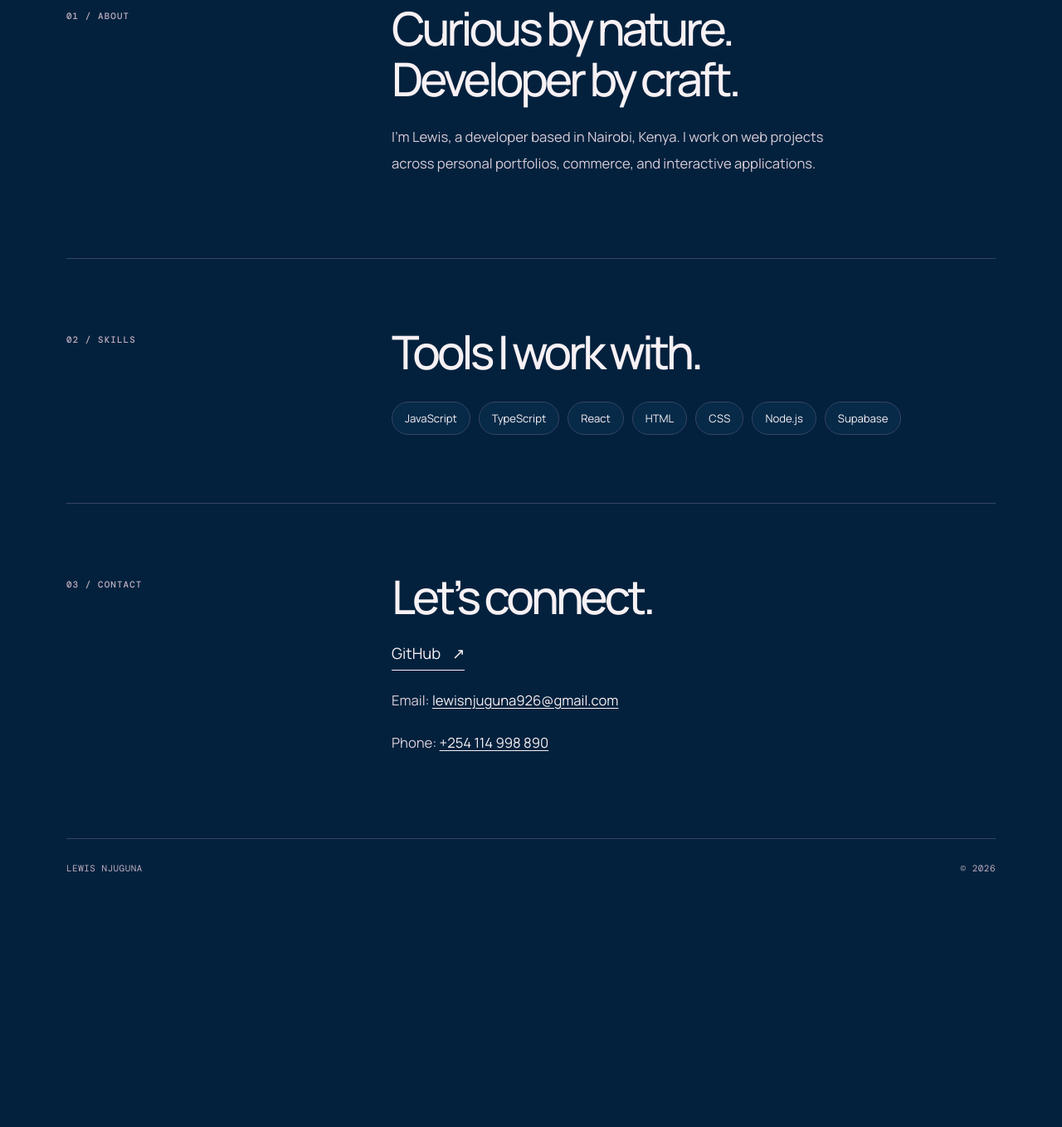
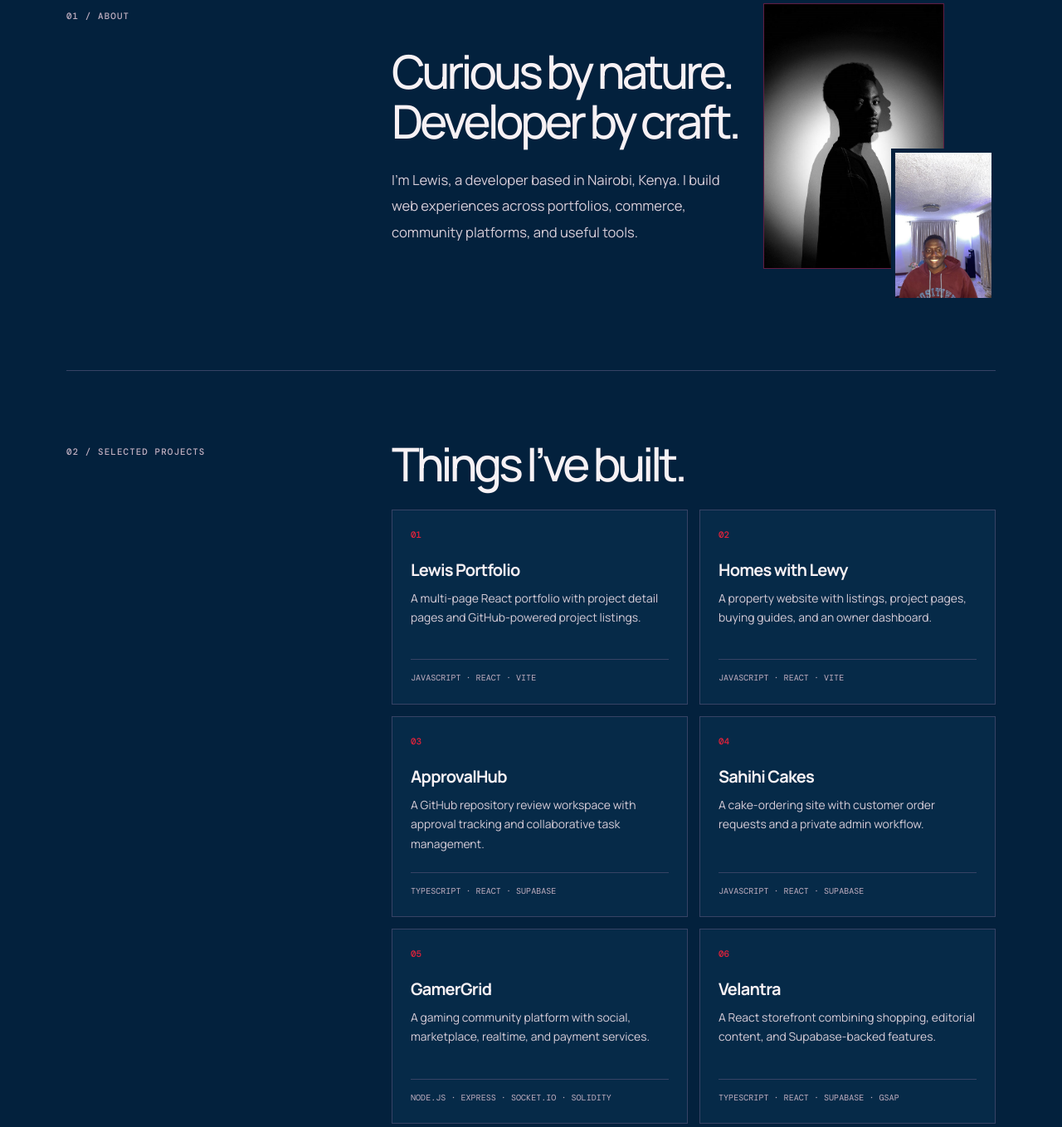
Before and after one commit to lewy19/lewy19, a plain HTML site: page index.html in a window 1280 px wide. Shown: the part 778-2136 px from the top of the page at 83% size. Before the commit the page ends 1867 px from the top, so only its background shows below. Drawn offline with nearby package versions, Linux system fonts and the light colour scheme.

Commit message:
Add profile, photos, and six featured projects

```diff
--- a/index.html
+++ b/index.html
@@ -3,7 +3,7 @@
   <head>
     <meta charset="utf-8" />
     <meta name="viewport" content="width=device-width, initial-scale=1" />
-    <meta name="theme-color" content="#f6f5f1" />
+    <meta name="theme-color" content="#03213d" />
     <meta name="description" content="Lewis Njuguna is a developer based in Nairobi, Kenya." />
     <title>Lewis Njuguna — Developer</title>
     <link rel="icon" type="image/svg+xml" href="favicon.svg" />
@@ -16,6 +16,7 @@
       <button class="menu-toggle" type="button" aria-expanded="false" aria-controls="site-nav">Menu</button>
       <nav id="site-nav" aria-label="Main navigation">
         <a href="#about">About</a>
+        <a href="#projects">Projects</a>
         <a href="#skills">Skills</a>
         <a href="#contact">Contact</a>
       </nav>
@@ -34,14 +35,65 @@
 
       <section class="content-section" id="about">
         <p class="section-index">01 / About</p>
+        <div class="section-content about-content">
+          <div class="about-copy">
+            <h2>Curious by nature.<br />Developer by craft.</h2>
+            <p>I’m Lewis, a developer based in Nairobi, Kenya. I build web experiences across portfolios, commerce, community platforms, and useful tools.</p>
+          </div>
+          <div class="portrait-stack">
+            <img class="portrait-main" src="assets/lewis-portrait.jpg" alt="Lewis Njuguna in a studio portrait" />
+            <img class="portrait-secondary" src="assets/lewis-smiling.jpg" alt="Lewis smiling in a maroon sweatshirt" />
+          </div>
+        </div>
+      </section>
+
+      <section class="content-section projects-section" id="projects">
+        <p class="section-index">02 / Selected projects</p>
         <div class="section-content">
-          <h2>Curious by nature.<br />Developer by craft.</h2>
-          <p>I’m Lewis, a developer based in Nairobi, Kenya. I work on web projects across personal portfolios, commerce, and interactive applications.</p>
+          <h2>Things I’ve built.</h2>
+          <div class="project-grid">
+            <a class="project-card" href="https://github.com/lewy19/lewis-portfolio" target="_blank" rel="noreferrer">
+              <span class="project-number">01</span>
+              <h3>Lewis Portfolio</h3>
+              <p>A multi-page React portfolio with project detail pages and GitHub-powered project listings.</p>
+              <span class="project-stack">JavaScript · React · Vite</span>
+            </a>
+            <a class="project-card" href="https://github.com/lewy19/Homes-with-Lewy" target="_blank" rel="noreferrer">
+              <span class="project-number">02</span>
+              <h3>Homes with Lewy</h3>
+              <p>A property website with listings, project pages, buying guides, and an owner dashboard.</p>
+              <span class="project-stack">JavaScript · React · Vite</span>
+            </a>
+            <a class="project-card" href="https://github.com/lewy19/ApprovalHub" target="_blank" rel="noreferrer">
+              <span class="project-number">03</span>
+              <h3>ApprovalHub</h3>
+              <p>A GitHub repository review workspace with approval tracking and collaborative task management.</p>
+              <span class="project-stack">TypeScript · React · Supabase</span>
+            </a>
+            <a class="project-card" href="https://github.com/lewy19/Sahihi-Cakes" target="_blank" rel="noreferrer">
+              <span class="project-number">04</span>
+              <h3>Sahihi Cakes</h3>
+              <p>A cake-ordering site with customer order requests and a private admin workflow.</p>
+              <span class="project-stack">JavaScript · React · Supabase</span>
+            </a>
+            <a class="project-card" href="https://github.com/lewy19/gamergrid-sn3" target="_blank" rel="noreferrer">
+              <span class="project-number">05</span>
+              <h3>GamerGrid</h3>
+              <p>A gaming community platform with social, marketplace, realtime, and payment services.</p>
+              <span class="project-stack">Node.js · Express · Socket.IO · Solidity</span>
+            </a>
+            <a class="project-card" href="https://github.com/lewy19/Velantra" target="_blank" rel="noreferrer">
+              <span class="project-number">06</span>
+              <h3>Velantra</h3>
+              <p>A React storefront combining shopping, editorial content, and Supabase-backed features.</p>
+              <span class="project-stack">TypeScript · React · Supabase · GSAP</span>
+            </a>
+          </div>
         </div>
       </section>
 
       <section class="content-section skills-section" id="skills">
-        <p class="section-index">02 / Skills</p>
+        <p class="section-index">03 / Skills</p>
         <div class="section-content">
           <h2>Tools I work with.</h2>
           <ul class="skill-list" aria-label="Technologies">
@@ -51,13 +103,17 @@
             <li>HTML</li>
             <li>CSS</li>
             <li>Node.js</li>
+            <li>Express</li>
+            <li>Socket.IO</li>
             <li>Supabase</li>
+            <li>Solidity</li>
+            <li>GSAP</li>
           </ul>
         </div>
       </section>
 
       <section class="content-section contact-section" id="contact">
-        <p class="section-index">03 / Contact</p>
+        <p class="section-index">04 / Contact</p>
         <div class="section-content">
           <h2>Let’s connect.</h2>
           <a class="contact-link" href="https://github.com/lewy19" target="_blank" rel="noreferrer">GitHub <span aria-hidden="true">↗</span></a>
--- a/styles.css
+++ b/styles.css
@@ -43,6 +43,19 @@ h1 span { color: var(--accent); }
 .section-index { margin: 8px 0; }
 .section-content h2 { margin: 0 0 24px; font-size: clamp(2rem, 4.5vw, 3.5rem); font-weight: 500; letter-spacing: -.07em; line-height: 1.08; }
 .section-content > p { max-width: 570px; font-size: 1.04rem; color: #d8ced9; line-height: 1.9; }
+.about-content { display: grid; grid-template-columns: minmax(0, 1.2fr) minmax(220px, .8fr); align-items: center; gap: 28px; }
+.about-copy p { max-width: 570px; color: #d8ced9; font-size: 1.04rem; line-height: 1.9; }
+.portrait-stack { position: relative; min-height: 360px; }
+.portrait-stack img { display: block; border: 1px solid #621d43; object-fit: cover; }
+.portrait-main { width: 78%; height: 320px; object-position: 50% 36%; }
+.portrait-secondary { position: absolute; right: 0; bottom: 0; width: 45%; height: 185px; border: 5px solid var(--paper) !important; object-position: 50% 72%; }
+.project-grid { display: grid; grid-template-columns: repeat(2, minmax(0, 1fr)); gap: 14px; }
+.project-card { min-height: 235px; display: flex; flex-direction: column; padding: 22px; border: 1px solid var(--line); background: #062a48; text-decoration: none; transition: transform .2s ease, border-color .2s ease, background .2s ease; }
+.project-card:hover { transform: translateY(-4px); border-color: var(--accent); background: #082d4c; }
+.project-number { color: var(--accent); font: 500 .68rem 'DM Mono', monospace; }
+.project-card h3 { margin: 22px 0 9px; font-size: 1.25rem; letter-spacing: -.04em; }
+.project-card p { margin: 0 0 22px; color: #d8ced9; font-size: .87rem; line-height: 1.7; }
+.project-stack { margin-top: auto; padding-top: 14px; border-top: 1px solid var(--line); color: var(--muted); font: .63rem 'DM Mono', monospace; line-height: 1.6; text-transform: uppercase; }
 .skill-list { display: flex; flex-wrap: wrap; gap: 10px; padding: 0; margin: 30px 0 0; list-style: none; }
 .skill-list li { border: 1px solid var(--line); border-radius: 999px; padding: 10px 15px; font-size: .82rem; background: #062a48; }
 .contact-link { display: inline-flex; gap: 14px; align-items: center; font-size: 1.15rem; text-decoration: none; border-bottom: 1px solid var(--ink); padding-bottom: 7px; }
@@ -65,6 +78,12 @@ footer { display: flex; justify-content: space-between; padding: 28px 0 36px; co
   .hero-bottom p { max-width: 220px; }
   .content-section { grid-template-columns: 1fr; gap: 28px; padding: 58px 0; }
   .section-content h2 { font-size: 2.55rem; }
+  .about-content { grid-template-columns: 1fr; gap: 24px; }
+  .portrait-stack { min-height: 330px; max-width: 420px; width: 100%; }
+  .portrait-main { height: 300px; }
+  .portrait-secondary { height: 165px; }
+  .project-grid { grid-template-columns: 1fr; }
+  .project-card { min-height: 210px; }
 }
 
 @media (prefers-reduced-motion: reduce) {
```
Also changed, not shown: assets/lewis-portrait.jpg (added), assets/lewis-smiling.jpg (added), 1 other file.
